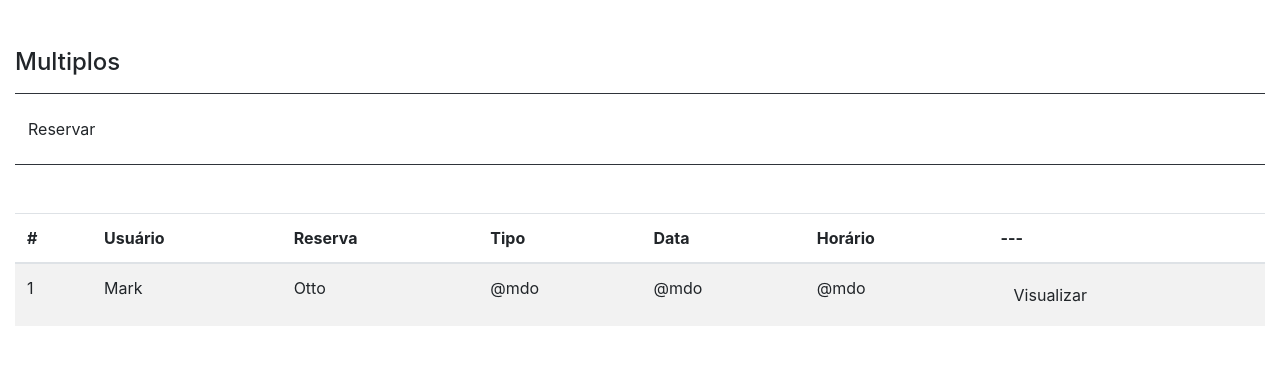
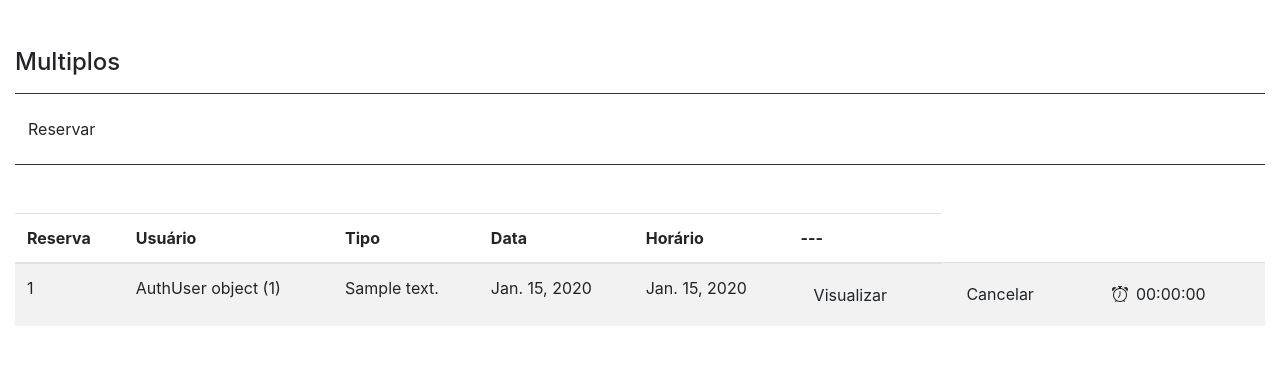
Before and after one commit to wbsartori/sistema-reservas, a Django app: page /multiplo/ in a window 1280 px wide. Shown: the part 56-421 px from the top of the page. Run offline with Django 3.2, Linux system fonts and the light colour scheme; tables that the repository leaves empty hold one stand-in row (values such as "Sample post"); some libraries are stand-ins or nearby versions.

Commit message:
Criado método de gravar reservas multiplas e ajustado template de listagem.

```diff
--- a/app/frontend/templates/reservas/multiplos.html
+++ b/app/frontend/templates/reservas/multiplos.html
@@ -10,9 +10,8 @@
             <table class="table table-striped">
               <thead>
                 <tr>
-                    <th scope="col">#</th>
+                    <th scope="col">Reserva</th>
                     <th scope="col">Usuário</th>
-                    <th scope="col">Reserva</th>
                     <th scope="col">Tipo</th>
                     <th scope="col">Data</th>
                     <th scope="col">Horário</th>
@@ -20,14 +19,27 @@
                 </tr>
               </thead>
               <tbody>
+
+              {% for reserva in reservas %}
                 <tr>
-                    <td scope="row">1</td>
-                    <td>Mark</td>
-                    <td>Otto</td>
-                    <td>@mdo</td>
-                    <td>@mdo</td>
-                    <td>@mdo</td>
-                    <th scope="col">
+                    <td scope="row">{{reserva.id}}</td>
+                    <td>{{reserva.id_usuario}}</td>
+                    {% if reserva.id_equipamento != '' %}
+                        <td>{{reserva.id_equipamento}}</td>
+
+                    {% elif reserva.id_sala != ''%}
+                        <td>{{reserva.id_sala}}</td>
+
+                    {% elif reserva.id_veiculo != ''%}
+                        <td>{{reserva.id_veiculo}}</td>
+
+                    {% else %}
+                        <td></td>
+                    {% endif %}
+                     <td>{{reserva.data_inicio}}</td>
+                     <td>{{reserva.data_final}}</td>
+
+                    <td scope="col">
                         <button class="btn btn-padrao-reservas" data-toggle="modal" data-target="#exampleModal">Visualizar</button>
                         <!-- Modal -->
                         <div class="modal fade" id="exampleModal" tabindex="-1" role="dialog" aria-labelledby="exampleModalLabel" aria-hidden="true">
@@ -54,9 +66,11 @@
                             </div>
                           </div>
                         </div>
-
-                    </th>
+                    </td>
+                    <td><button class="btn btn-danger-reservas">Cancelar</button></td>
+                    <td><button class="btn btn-warning-reservas"><span class="mr-2"><i class="bi bi-alarm"></i></span>00:00:00</button></td>
                 </tr>
+              {% endfor %}
               </tbody>
             </table>
         </div>
--- a/app/frontend/templates/reservas/novo_multiplos.html
+++ b/app/frontend/templates/reservas/novo_multiplos.html
@@ -7,8 +7,9 @@
     <hr class="bg-dark">
  <div class="row mt-5">
      <div class="col-md-12">
-     <form>
-         <a href="#" class="btn btn-padrao-reservas">Salvar</a>
+     <form action="" method="post">
+         {% csrf_token %}
+         <button class="btn btn-padrao-reservas" type="submit">Salvar</button>
         <a href="{% url 'multiplo' %}" class="btn btn-padrao-reservas">Cancelar</a>
         <hr class="bg-dark">
          <div class="row">
--- a/app/frontend/views.py
+++ b/app/frontend/views.py
@@ -1,6 +1,5 @@
 from django.shortcuts import render
 from backend.models import Reserva
-
 from .forms import ReservarEquipamentoForm, ReservarSalaForm, ReservarVeiculoForm, ReservarMultiplosForm
 
 def index(request):
@@ -48,16 +47,21 @@ def novo_sala(request):
     return render(request,'salas/novo_sala.html', context)
 
 def novo_multiplo(request):
-    form = ReservarMultiplosForm(request.POST or None)
-    if form.is_valid():
-        form.save()
+    form = ReservarMultiplosForm()
+    context = {'form': form}
 
-    context = {
-        'form': form
-    }
+    if request.method == 'POST':
+        form = ReservarMultiplosForm(request.POST)
+        if form.is_valid():
+            form.save()
+            return render(request,'reservas/multiplos.html')
 
     return render(request,'reservas/novo_multiplos.html', context)
 
 
 def multiplo(request):
-    return render(request, 'reservas/multiplos.html')
+    reservas = Reserva.objects.all()
+    context = {
+        'reservas': reservas
+    }
+    return render(request, 'reservas/multiplos.html', context)
```
Also changed, not shown: README.md.
